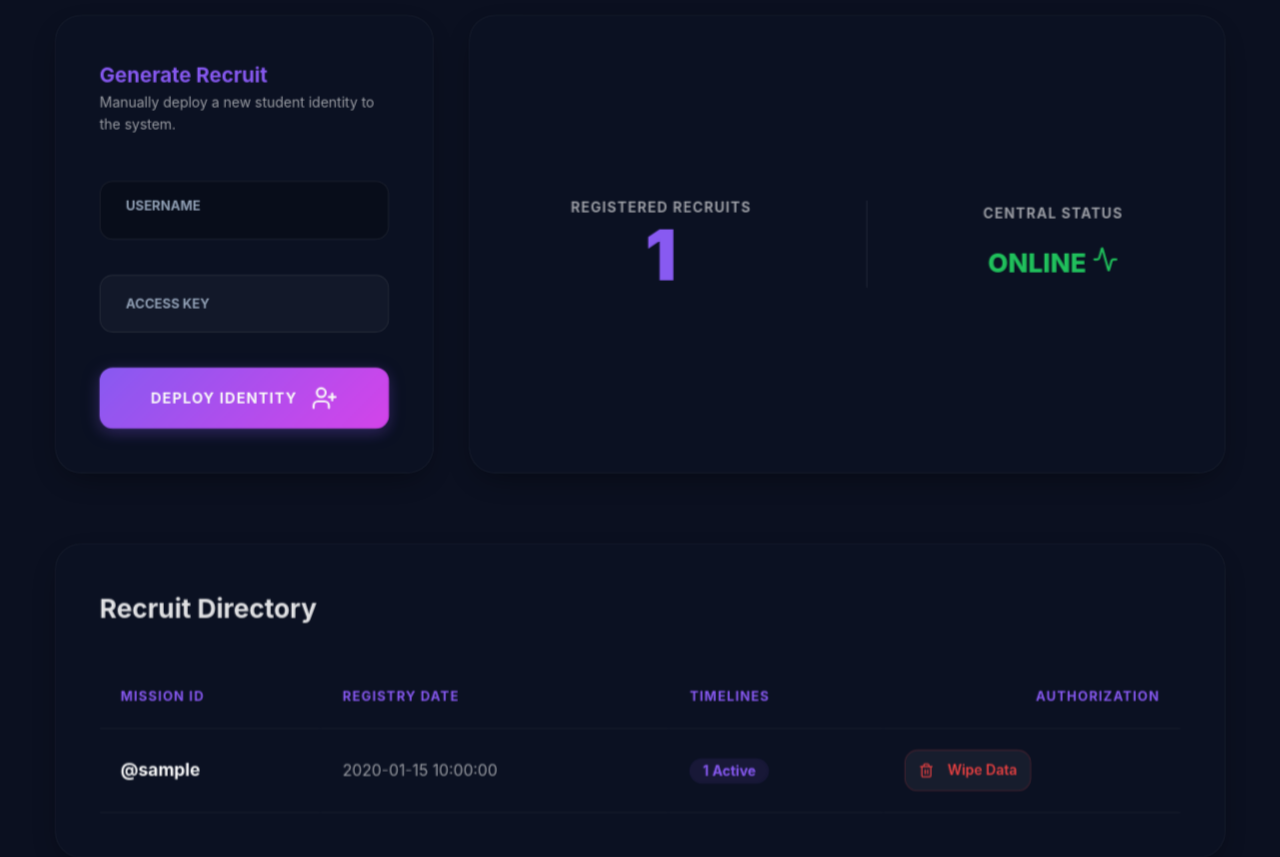
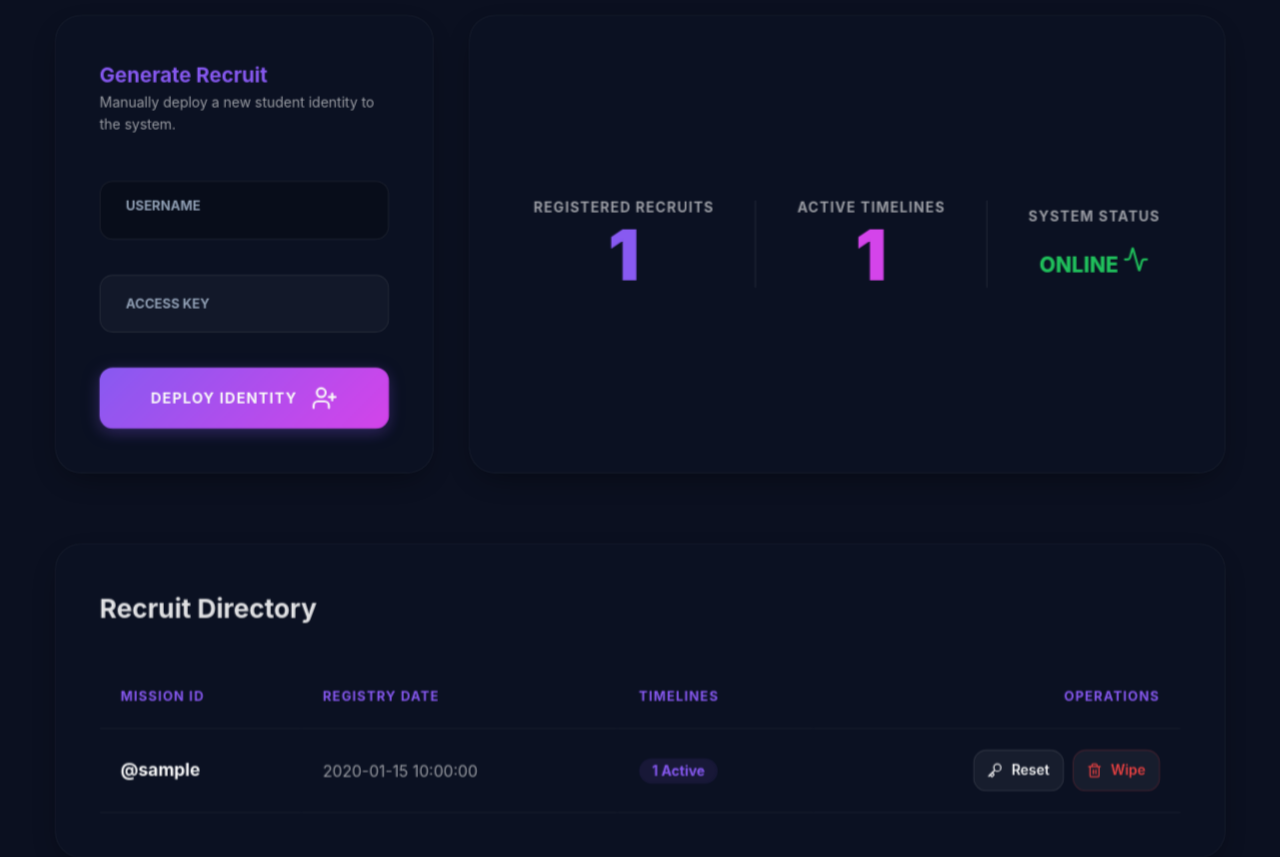
Before and after one commit to AaSu9/Examshedular, a Flask app: template templates/admin.html in a window 1280 px wide. Shown: the part 159-1016 px from the top of the page. Run offline with Flask 3, Linux system fonts and the light colour scheme; the template is opened without the code that fills it: most values are stand-ins (such as "Sample title", 1, 10 or a date in 2020).

Commit message:
Ultra High Command: Added global metrics and student password reset feature

```diff
--- a/app.py
+++ b/app.py
@@ -214,8 +214,30 @@ def admin_portal():
         GROUP BY u.id
         ORDER BY u.created_at DESC
     ''').fetchall()
+
+    # Global Metrics
+    stats = conn.execute('SELECT COUNT(*) FROM saved_schedules').fetchone()[0]
     conn.close()
-    return render_template('admin.html', users=users)
+    return render_template('admin.html', users=users, total_schedules=stats)
+
+@app.route('/admin/api/reset-password', methods=['POST'])
+def admin_reset_password():
+    if 'user_id' not in session or session.get('username') != 'Aashish Ghimire':
+        return jsonify({"error": "Forbidden"}), 403
+
+    target_id = request.json.get('user_id')
+    new_password = request.json.get('new_password')
+    if not target_id or not new_password:
+        return jsonify({"error": "Missing parameters"}), 400
+
+    from werkzeug.security import generate_password_hash
+    hashed = generate_password_hash(new_password)
+
+    conn = get_db_connection()
+    conn.execute('UPDATE users SET password = ? WHERE id = ?', (hashed, target_id))
+    conn.commit()
+    conn.close()
+    return jsonify({"success": True})
 
 @app.route('/admin/api/delete-user', methods=['POST'])
 def admin_delete_user():
--- a/templates/admin.html
+++ b/templates/admin.html
@@ -78,8 +78,15 @@
             <div style="height: 80px; width: 1px; background: rgba(255,255,255,0.1);"></div>
             <div style="text-align: center;">
                 <h3 style="margin: 0; opacity: 0.6; font-size: 0.8rem; text-transform: uppercase; letter-spacing: 1px;">
-                    Central Status</h3>
-                <div style="color: #22c55e; font-weight: 800; font-size: 1.5rem; margin-top: 1rem;">ONLINE <i
+                    Active Timelines</h3>
+                <div style="font-size: 4rem; font-weight: 900; color: var(--accent-pink); line-height: 1;">{{
+                    total_schedules }}</div>
+            </div>
+            <div style="height: 80px; width: 1px; background: rgba(255,255,255,0.1);"></div>
+            <div style="text-align: center;">
+                <h3 style="margin: 0; opacity: 0.6; font-size: 0.8rem; text-transform: uppercase; letter-spacing: 1px;">
+                    System Status</h3>
+                <div style="color: #22c55e; font-weight: 800; font-size: 1.2rem; margin-top: 1rem;">ONLINE <i
                         data-lucide="activity"></i></div>
             </div>
         </div>
@@ -94,7 +101,7 @@
                     <th>Mission ID</th>
                     <th>Registry Date</th>
                     <th>Timelines</th>
-                    <th style="text-align: right;">Authorization</th>
+                    <th style="text-align: right;">Operations</th>
                 </tr>
             </thead>
             <tbody>
@@ -108,10 +115,14 @@
                             {{ user.timeline_count }} Active
                         </span>
                     </td>
-                    <td style="text-align: right;">
+                    <td style="text-align: right; display: flex; gap: 0.5rem; justify-content: flex-end;">
+                        <button class="control-btn" onclick="resetPassword({{ user.id }}, '@{{ user.username }}')"
+                            style="border-color: rgba(255,255,255,0.1); padding: 6px 12px; font-size: 0.8rem;">
+                            <i data-lucide="key" style="width: 14px;"></i> Reset
+                        </button>
                         <button class="control-btn" onclick="deleteUser({{ user.id }}, '@{{ user.username }}')"
                             style="color: #ef4444; border-color: rgba(239, 68, 68, 0.2); padding: 6px 12px; font-size: 0.8rem;">
-                            <i data-lucide="trash-2" style="width: 14px; margin-right: 4px;"></i> Wipe Data
+                            <i data-lucide="trash-2" style="width: 14px;"></i> Wipe
                         </button>
                     </td>
                 </tr>
@@ -122,6 +133,25 @@
 
     <script>
         lucide.createIcons();
+
+        async function resetPassword(id, name) {
+            const newPass = prompt(`Enter new Access Key for recruit ${name}:`);
+            if (!newPass) return;
+
+            try {
+                const res = await fetch('/admin/api/reset-password', {
+                    method: 'POST',
+                    headers: { 'Content-Type': 'application/json' },
+                    body: JSON.stringify({ user_id: id, new_password: newPass })
+                });
+                const data = await res.json();
+                if (data.success) {
+                    alert(`Access Key for ${name} has been updated.`);
+                } else {
+                    alert("Authorization failed or link broken.");
+                }
+            } catch (e) { alert("Comm error"); }
+        }
 
         async function generateUser() {
             const username = document.getElementById('new-username').value;
```
